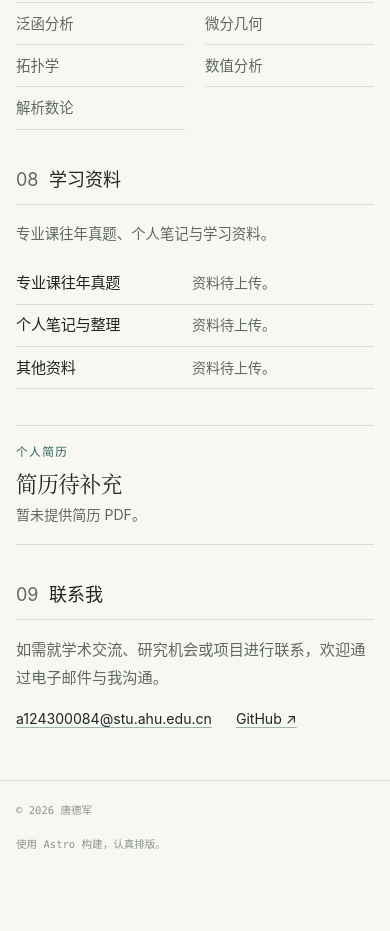
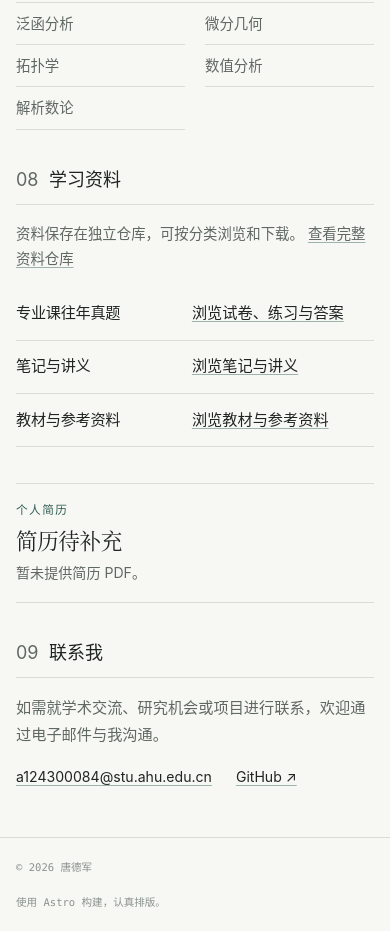
Before and after one commit to Thmx-y/academic-homepage, an Astro site: page / in a window 390 px wide. Shown: the part 2076-3007 px from the top of the page. Before the commit the page ends 2950 px from the top, so only its background shows below. Built offline with nearby package versions, Linux system fonts and the light colour scheme; Astro itself is replaced by a stand-in of ours.

Commit message:
在主页添加独立资料仓库及分类链接

```diff
--- a/src/components/HomePage.astro
+++ b/src/components/HomePage.astro
@@ -1,7 +1,7 @@
 ---
 import BaseLayout from '../layouts/BaseLayout.astro';
 import type { Award, Experience, Profile, Project, ResourceCategory } from '../data/types';
-import { resources } from '../data/resources';
+import { resources, resourceRepositoryUrl } from '../data/resources';
 import { ui, type SiteLanguage } from '../i18n/ui';
 
 interface Props {
@@ -231,9 +231,9 @@ const switchLabel = language === 'zh' ? 'EN' : '中';
           </div>}
         </section>}
 
-        {resourceGroups.length > 0 && <section id="resources" class:list={{ 'resources-pending': visibleResources.length === 0 }} aria-labelledby="resources-title">
+        {resourceGroups.length > 0 && <section id="resources" class:list={{ 'resources-compact': visibleResources.every((item) => /^https?:/i.test(item.url ?? '')) }} aria-labelledby="resources-title">
           <div class="section-heading"><span>{sectionNumber('resources')}</span><h2 id="resources-title">{t.nav.resources}</h2></div>
-          <p class="resource-intro">{t.resourcesDescription}</p>
+          <p class="resource-intro">{t.resourcesDescription} <a href={resourceRepositoryUrl}>{t.resourceRepository}</a></p>
           {resourceGroups.map(({ category, items }) => (
             <div class="resource-group">
               <h3>{t.resourcesCategories[category]}</h3>
@@ -241,15 +241,15 @@ const switchLabel = language === 'zh' ? 'EN' : '中';
                 <ul class="resource-list">
                   {items.map((resource) => (
                     <li>
-                      <h4>{resource.title[language]}</h4>
+                      <h4>{resource.url ? <a href={withBase(resource.url)}>{resource.title[language]}</a> : resource.title[language]}</h4>
                       {(resource.subject || resource.year || resource.format) && <p class="meta">{[resource.subject?.[language], resource.year, resource.format].filter(Boolean).join(' · ')}</p>}
                       {resource.description && <p class="resource-description">{resource.description[language]}</p>}
-                      {resource.url ? (
+                      {resource.url ? (!/^https?:/i.test(resource.url) && (
                         <div class="project-links">
-                          <a href={withBase(resource.url)}>{/^https?:/i.test(resource.url) ? t.openResourceLink : t.viewResource}</a>
-                          {!/^https?:/i.test(resource.url) && <a href={withBase(resource.url)} download>{t.downloadResource}</a>}
+                          <a href={withBase(resource.url)}>{t.viewResource}</a>
+                          <a href={withBase(resource.url)} download>{t.downloadResource}</a>
                         </div>
-                      ) : <p class="meta">{t.resourcePending}</p>}
+                      )) : <p class="meta">{t.resourcePending}</p>}
                     </li>
                   ))}
                 </ul>
--- a/src/data/resources.ts
+++ b/src/data/resources.ts
@@ -1,6 +1,26 @@
 import type { StudyResource } from './types';
 
-// 在 public/resources/ 放入真实文件后，在此添加资料。
-// 没有 url 的条目仅显示“待上传”，不会生成空链接。
-// 中英文标题共用一条记录，同一份文件只需维护一个下载地址。
-export const resources: StudyResource[] = [];
+// 资料保存在独立仓库，主页只维护链接，不复制文件。
+export const resourceRepositoryUrl = 'https://github.com/Thmx-y/ahu-math-resources';
+
+// 中英文标题共用一条记录；中文目录名保持与资料仓库一致。
+const directoryUrl = (directory: string) =>
+  `${resourceRepositoryUrl}/tree/main/${encodeURIComponent(directory)}`;
+
+export const resources: StudyResource[] = [
+  {
+    title: { zh: '浏览试卷、练习与答案', en: 'Browse papers, exercises, and solutions' },
+    category: 'past-exams',
+    url: directoryUrl('往年真题及练习'),
+  },
+  {
+    title: { zh: '浏览笔记与讲义', en: 'Browse notes and handouts' },
+    category: 'notes',
+    url: directoryUrl('笔记与讲义'),
+  },
+  {
+    title: { zh: '浏览教材与参考资料', en: 'Browse textbooks and references' },
+    category: 'other',
+    url: directoryUrl('教材与参考资料'),
+  },
+];
--- a/src/data/types.ts
+++ b/src/data/types.ts
@@ -95,7 +95,7 @@ export interface StudyResource {
   subject?: { zh: string; en: string };
   year?: string;
   format?: string;
-  /** Local paths are relative to public/, e.g. resources/notes/analysis.pdf. */
+  /** 支持外部资料链接；站内文件路径相对于 public/。 */
   url?: string;
   hidden?: boolean;
 }
--- a/src/i18n/ui.ts
+++ b/src/i18n/ui.ts
@@ -51,6 +51,7 @@ export interface UiText {
   cvPendingTitle: string;
   cvPendingDescription: string;
   resourcesDescription: string;
+  resourceRepository: string;
   resourcesCategories: {
     'past-exams': string;
     notes: string;
@@ -60,7 +61,6 @@ export interface UiText {
   resourcePending: string;
   viewResource: string;
   downloadResource: string;
-  openResourceLink: string;
 }
 
 export const ui: Record<SiteLanguage, UiText> = {
@@ -114,17 +114,17 @@ export const ui: Record<SiteLanguage, UiText> = {
     projectsPending: '项目资料待补充。',
     cvPendingTitle: '简历待补充',
     cvPendingDescription: '暂未提供简历 PDF。',
-    resourcesDescription: '专业课往年真题、个人笔记与学习资料。',
+    resourcesDescription: '资料保存在独立仓库，可按分类浏览和下载。',
+    resourceRepository: '查看完整资料仓库',
     resourcesCategories: {
       'past-exams': '专业课往年真题',
-      notes: '个人笔记与整理',
-      other: '其他资料',
+      notes: '笔记与讲义',
+      other: '教材与参考资料',
     },
     resourcesEmpty: '资料待上传。',
     resourcePending: '待上传',
     viewResource: '查看',
     downloadResource: '下载',
-    openResourceLink: '打开链接',
   },
   en: {
     htmlLang: 'en',
@@ -176,16 +176,16 @@ export const ui: Record<SiteLanguage, UiText> = {
     projectsPending: 'Project details to be added.',
     cvPendingTitle: 'CV to be added',
     cvPendingDescription: 'A CV PDF is not yet available.',
-    resourcesDescription: 'Past examination papers, personal notes, and study materials.',
+    resourcesDescription: 'Browse and download materials from a separate repository.',
+    resourceRepository: 'View the full repository',
     resourcesCategories: {
       'past-exams': 'Past Examination Papers',
-      notes: 'Personal Notes',
-      other: 'Other Materials',
+      notes: 'Notes & Handouts',
+      other: 'Textbooks & References',
     },
     resourcesEmpty: 'Materials to be uploaded.',
     resourcePending: 'Upload pending',
     viewResource: 'View',
     downloadResource: 'Download',
-    openResourceLink: 'Open link',
   },
 };
--- a/src/styles/global.css
+++ b/src/styles/global.css
@@ -772,18 +772,18 @@ h3 {
   font-size: 0.95rem;
 }
 
-.resources-pending {
+.resources-compact {
   display: grid;
   grid-template-columns: repeat(3, minmax(0, 1fr));
   column-gap: 1.5rem;
 }
 
-.resources-pending > .section-heading,
-.resources-pending > .resource-intro {
+.resources-compact > .section-heading,
+.resources-compact > .resource-intro {
   grid-column: 1 / -1;
 }
 
-.resources-pending .resource-group + .resource-group {
+.resources-compact .resource-group + .resource-group {
   margin-top: 0;
 }
 
@@ -797,6 +797,15 @@ h3 {
 .resource-list > li {
   padding: 1.2rem 0;
   border-bottom: 1px solid var(--line);
+}
+
+.resources-compact .resource-list {
+  border-top: 0;
+}
+
+.resources-compact .resource-list > li {
+  padding: 0.25rem 0;
+  border-bottom: 0;
 }
 
 .resource-list h4 {
@@ -1052,11 +1061,11 @@ footer {
     column-gap: 1.25rem;
   }
 
-  .resources-pending {
+  .resources-compact {
     display: block;
   }
 
-  .resources-pending .resource-group {
+  .resources-compact .resource-group {
     display: grid;
     grid-template-columns: minmax(0, 0.9fr) minmax(0, 1fr);
     align-items: baseline;
@@ -1065,7 +1074,7 @@ footer {
     border-bottom: 1px solid var(--line);
   }
 
-  .resources-pending .resource-group > h3 {
+  .resources-compact .resource-group > h3 {
     margin-bottom: 0;
   }
 
```
Also changed, not shown: README.md.
